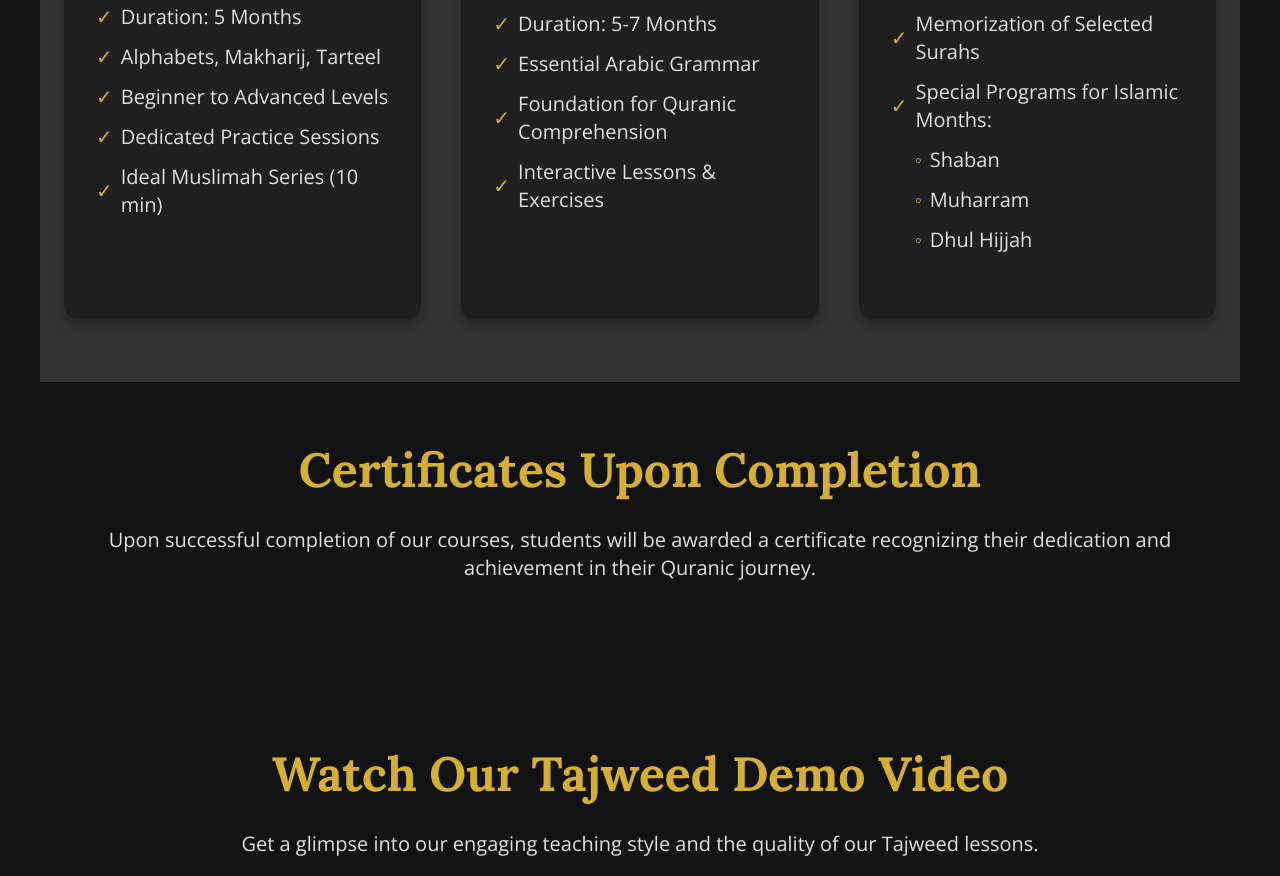
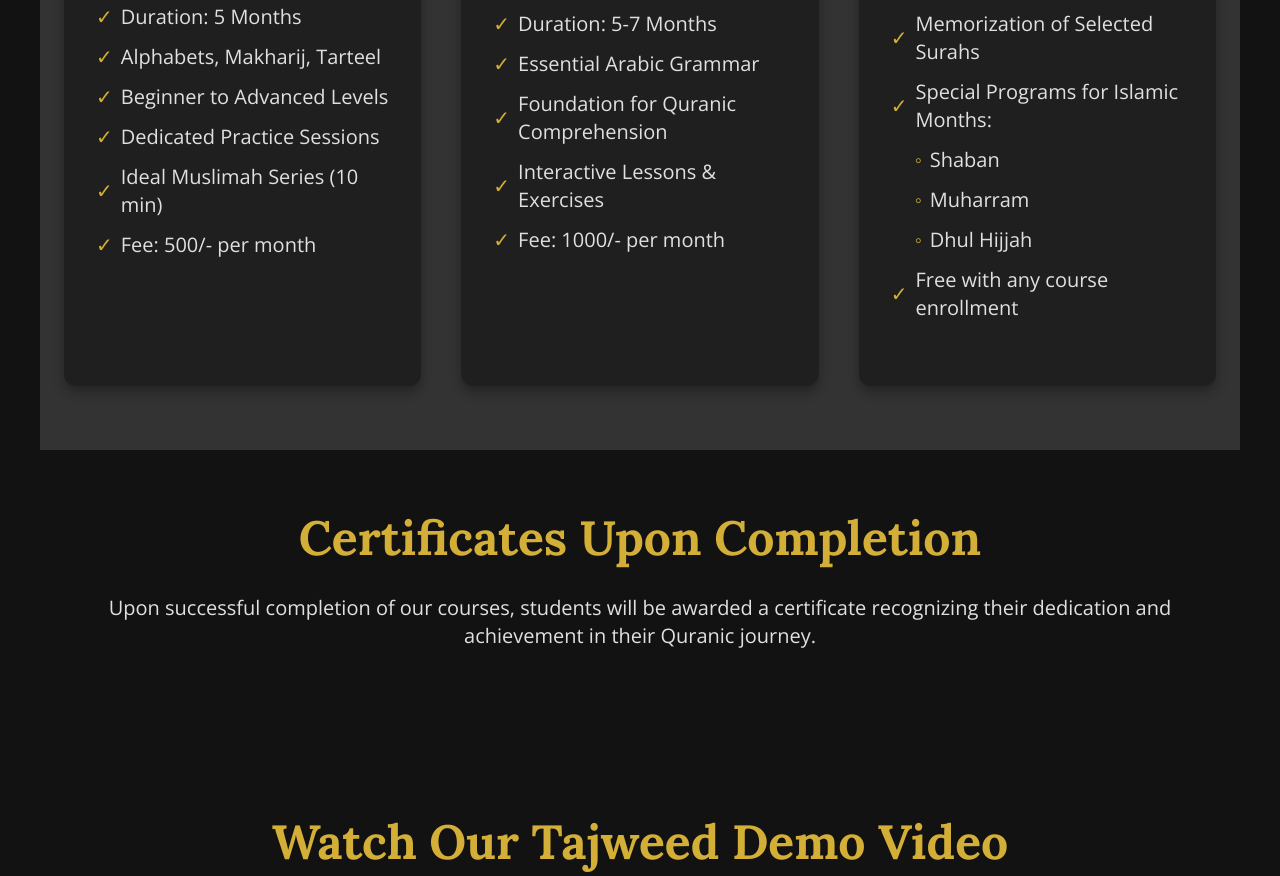
Before and after one commit to mehwishferoz/ideal-muslimah-academy, a plain HTML site: page index.html in a window 1280 px wide. Shown: the part 1512-2388 px from the top of the page. Drawn offline with nearby package versions, Linux system fonts and the light colour scheme.

Commit message:
Added fee details

```diff
--- a/index.html
+++ b/index.html
@@ -332,7 +332,7 @@
         </div>
     </section>
 
-    <!-- Courses Section -->
+     <!-- Courses Section -->
     <section id="courses" class="section-padding bg-tertiary-theme">
         <div class="container-lg mx-auto">
             <h2 class="text-4xl md:text-5xl font-bold text-center mb-16 text-accent-theme font-heading">OUR CORE PROGRAMS</h2>
@@ -349,6 +349,7 @@
                         <li class="flex items-center"><span class="text-accent-theme mr-2 text-xl">✓</span> Beginner to Advanced Levels</li>
                         <li class="flex items-center"><span class="text-accent-theme mr-2 text-xl">✓</span> Dedicated Practice Sessions</li>
                         <li class="flex items-center"><span class="text-accent-theme mr-2 text-xl">✓</span> Ideal Muslimah Series (10 min)</li>
+                        <li class="flex items-center"><span class="text-accent-theme mr-2 text-xl">✓</span> Fee: 500/- per month</li> <!-- Added Fee -->
                     </ul>
                 </div>
 
@@ -361,6 +362,7 @@
                         <li class="flex items-center"><span class="text-accent-theme mr-2 text-xl">✓</span> Essential Arabic Grammar</li>
                         <li class="flex items-center"><span class="text-accent-theme mr-2 text-xl">✓</span> Foundation for Quranic Comprehension</li>
                         <li class="flex items-center"><span class="text-accent-theme mr-2 text-xl">✓</span> Interactive Lessons & Exercises</li>
+                        <li class="flex items-center"><span class="text-accent-theme mr-2 text-xl">✓</span> Fee: 1000/- per month</li> <!-- Added Fee -->
                     </ul>
                 </div>
 
@@ -374,6 +376,7 @@
                         <li class="flex items-center ml-6"><span class="text-accent-theme mr-2 text-xl">◦</span> Shaban</li>
                         <li class="flex items-center ml-6"><span class="text-accent-theme mr-2 text-xl">◦</span> Muharram</li>
                         <li class="flex items-center ml-6"><span class="text-accent-theme mr-2 text-xl">◦</span> Dhul Hijjah</li>
+                        <li class="flex items-center"><span class="text-accent-theme mr-2 text-xl">✓</span> Free with any course enrollment</li> <!-- Added Fee Note -->
                     </ul>
                 </div>
 
```
